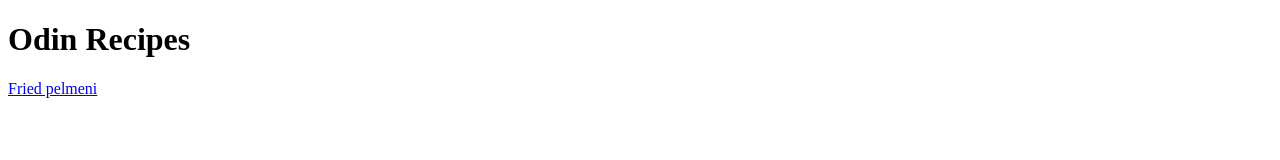
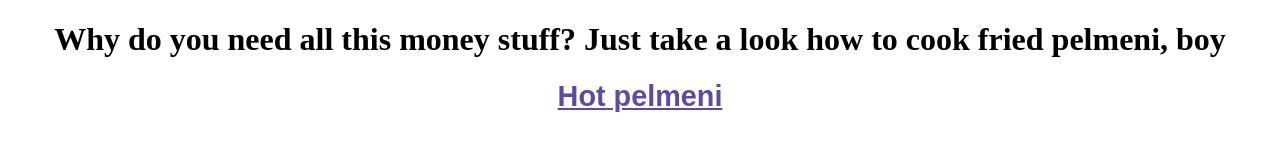
Before and after one commit to Def-uIT/odin-recipes, a plain HTML site: page index.html in a window 1280 px wide. Drawn offline with Linux system fonts and the light colour scheme.

Commit message:
Add css stuff

```diff
--- /dev/null
+++ b/css/style.css
@@ -0,0 +1,20 @@
+a {
+    color:#5d4aa3;
+    font-family: Arial, Helvetica, sans-serif;
+    font-size: larger
+}
+
+img {
+    text-align: center;
+}
+
+h1 {
+    text-align: center;
+}
+* {
+    text-align: center;
+}
+
+button {
+    color: red;
+}
--- a/index.html
+++ b/index.html
@@ -2,13 +2,14 @@
 <html lang="en">
     <head>
         <meta charset="utf-8">
-        <title>Recipes</title>
+        <title>Money</title>
+        <link rel="stylesheet" href="./css/style.css">
 
     </head>
 
     <body>
-        <h1>Odin Recipes</h1>
-        <a href="./recipes/hot-pelmeni.html" target="_blank">Fried pelmeni</a>
+        <h1>Why do you need all this money stuff? Just take a look how to cook fried pelmeni, boy</h1>
+        <h2><a href="./recipes/hot-pelmeni.html" target="_top">Hot pelmeni</a></h2>
 
     </body>
 </html>
```
Also changed, not shown: recipes/hot-pelmeni.html (+9 -1 lines).
